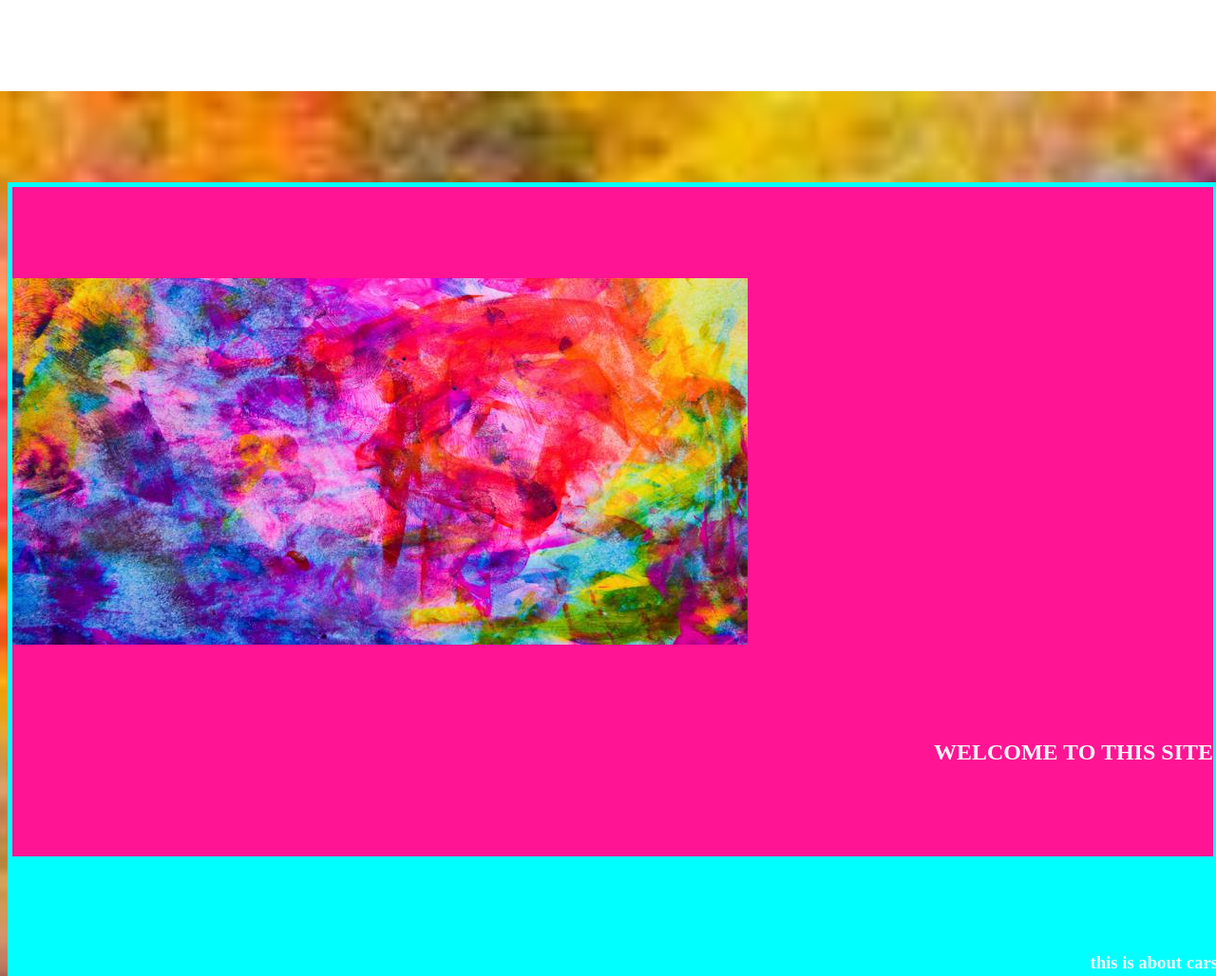
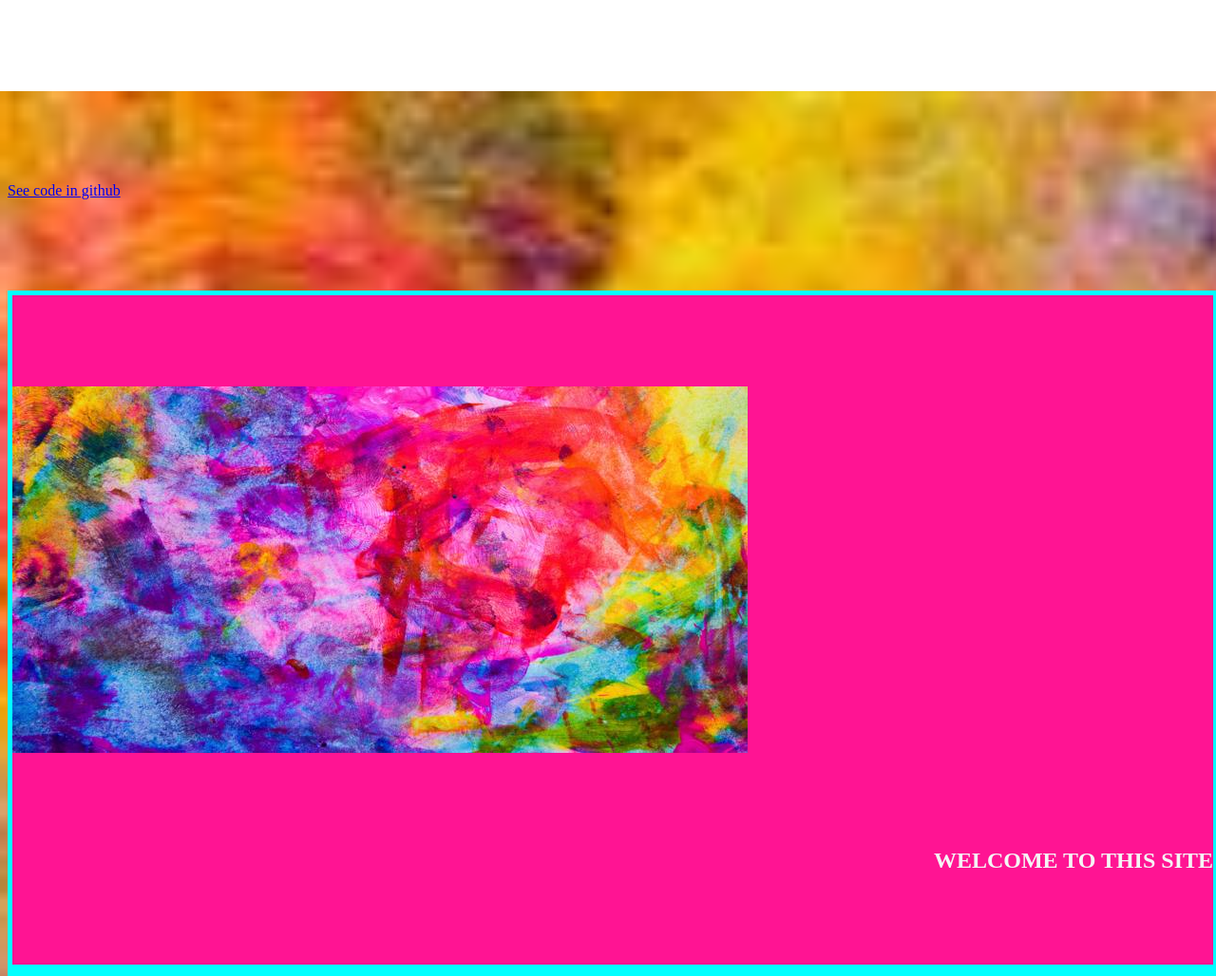
Before and after one commit to mvarlince/ugly-site-competition, a plain HTML site: page index.html in a window 1280 px wide. Shown: the top 1028 px of the page at 95% size. Drawn offline with Linux system fonts and the light colour scheme.

Commit message:
cleaning up

```diff
--- a/index.html
+++ b/index.html
@@ -8,6 +8,7 @@
     <title>Document</title>
 </head>
 <body>
+    <a href="https://github.com/mvarlince/ugly-site-competition" target="_black"> See code in github</a>
     <section class="main">
         <img src="./pictures/colors.jpg" alt="photo">
         <h1>
```
Also changed, not shown: 2 other files.
